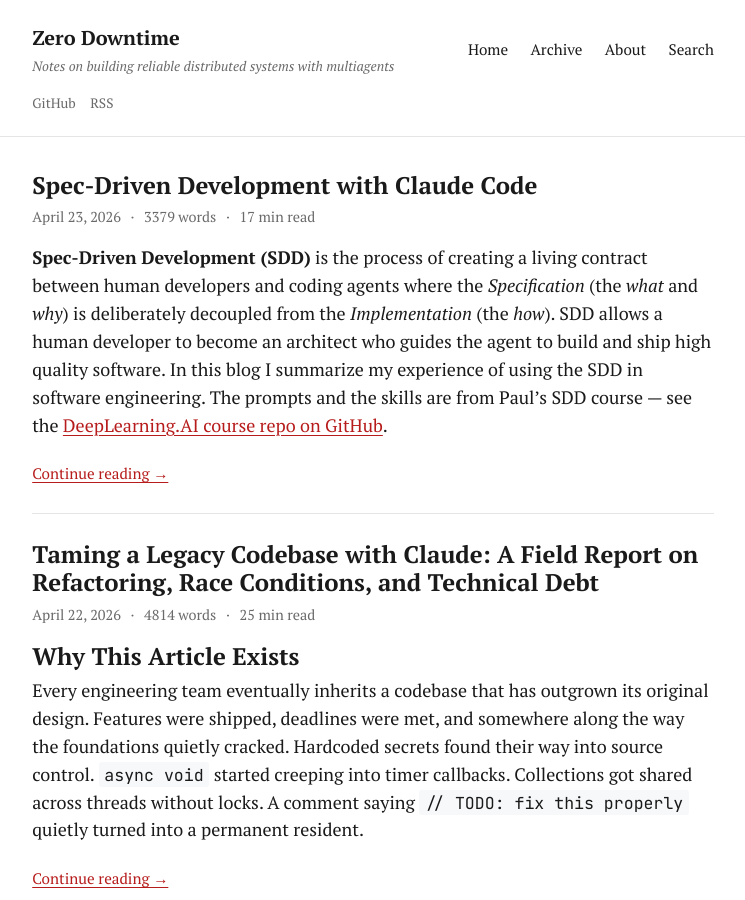
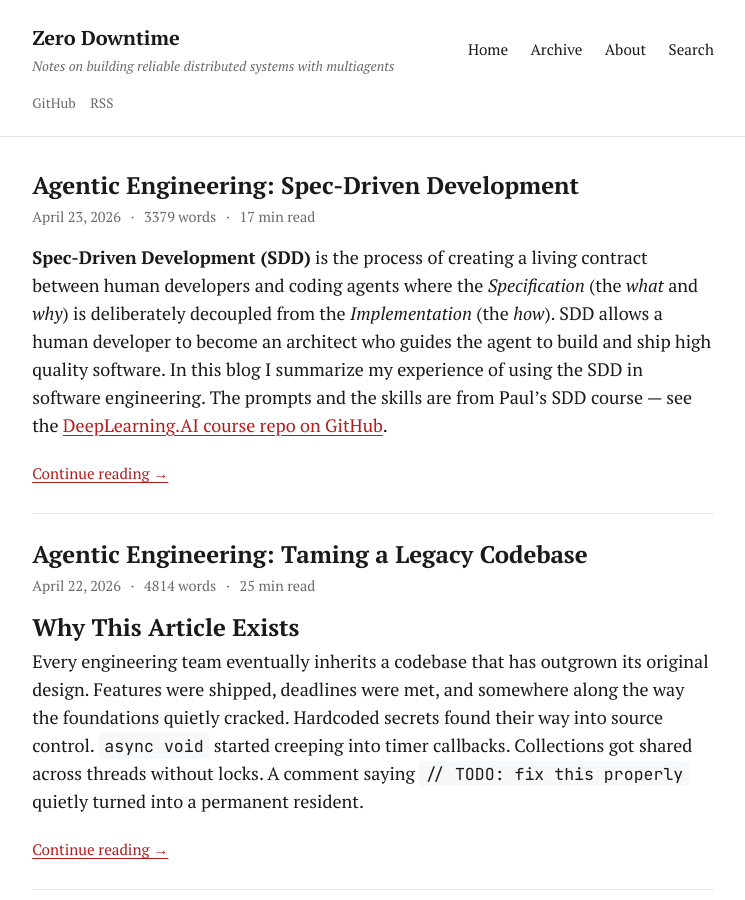
Before and after one commit to nobelk/nobelk.github.io, a Jekyll site: the page built from index.html, in a window 1280 px wide and 900 px high. Shown: the whole window, without its empty margins (267-1012 px from the left). Built offline with Jekyll 4.4.1, drawn with Linux system fonts in a browser that asks for light colours; the list of posts is cut into pages by our own code.

Commit message:
Updated agentic engineering topic series

```diff
--- a/_posts/2026-04-22-taming-legacy-codebase-with-claude.md
+++ b/_posts/2026-04-22-taming-legacy-codebase-with-claude.md
@@ -1,6 +1,8 @@
 ---
-title: "Taming a Legacy Codebase with Claude: A Field Report on Refactoring, Race Conditions, and Technical Debt"
+title: "Agentic Engineering: Taming a Legacy Codebase"
 date: 2026-04-22 08:00:00 -0400
+series: "Agentic Engineering"
+series_order: 1
 description: "How a small engineering team used Claude to pay down years of technical debt across three safety-critical .NET services — without breaking production."
 image: /assets/img/refactoring_cycle.png
 tags: [refactoring, technical-debt, dotnet, concurrency, reliability]
--- a/_posts/2026-04-23-spec-driven-development-with-coding-agents.md
+++ b/_posts/2026-04-23-spec-driven-development-with-coding-agents.md
@@ -1,6 +1,8 @@
 ---
-title: "Spec-Driven Development with Claude Code"
+title: "Agentic Engineering: Spec-Driven Development"
 date: 2026-04-23 09:00:00 -0400
+series: "Agentic Engineering"
+series_order: 2
 description: "Spec-driven development with Claude Code — project constitutions, feature loops, validation, replanning, and agent-agnostic workflows."
 image: /assets/img/sdd_workflow.png
 tags: [spec-driven-development, coding-agents, ai, claude-code, workflow]
```
